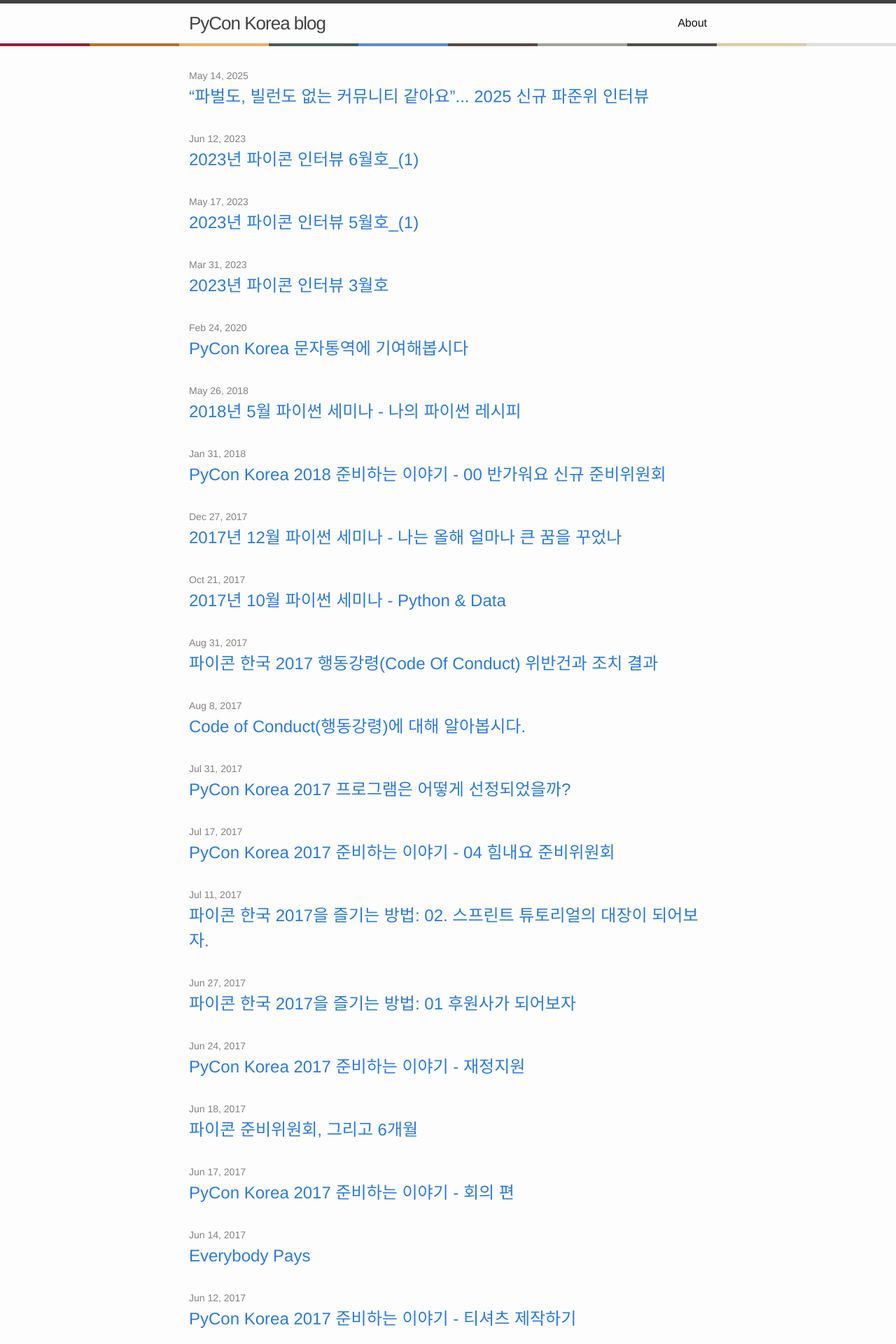
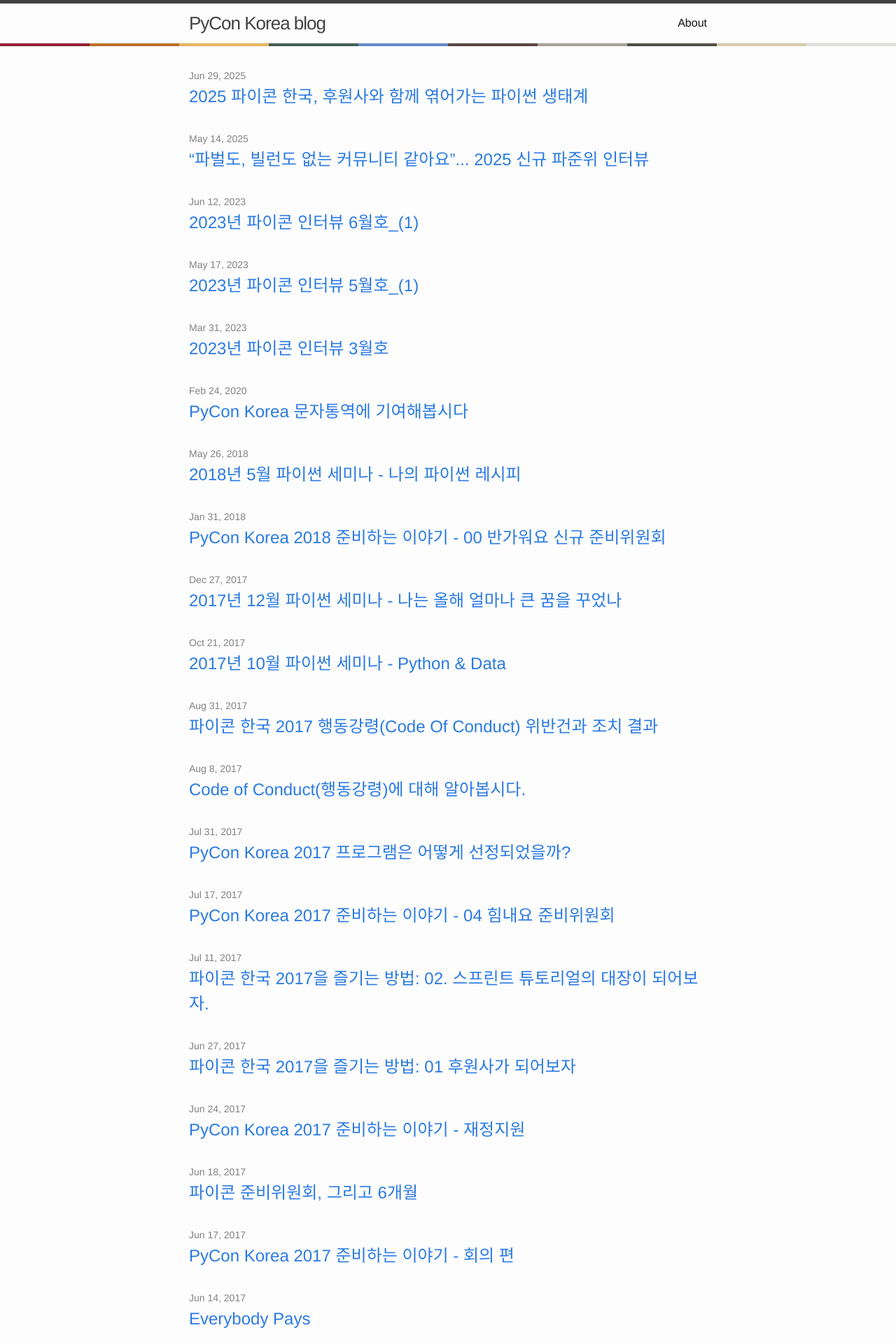
Before and after one commit to pythonkr/blog, a Jekyll site: the page built from index.md, in a window 1280 px wide. Shown: the top 1920 px of the page at 70% size. Built offline with Jekyll 4.4.1, drawn with Linux system fonts in a browser that asks for light colours; some of the changed lines change nothing that is shown.

Commit message:
feat: 2025 파이콘 한국 후원사 설명회

```diff
--- /dev/null
+++ b/_posts/2025/2025-06-29-sponsor.md
@@ -0,0 +1,78 @@
+---
+layout : post
+title : "2025 파이콘 한국, 후원사와 함께 엮어가는 파이썬 생태계"
+author : "주환석"
+---
+
+지난 6월 25일, 모두의연구소 역삼캠퍼스와 온라인 채널을 통해 '파이콘 한국 2025 후원사 설명회'가 있었습니다. 이번 설명회는 단순한 후원 안내를 넘어 파이썬 생태계 발전을 위한 진정한 파트너십을 모색하는 자리였습니다.
+
+![후원사 설명회 사진](/assets/2025/sponsor/001.png){:.img-center}
+
+*▲ 파이콘 한국 2025 후원사 설명회 모습*{:.img-caption}
+
+## 11년째 이어가는 파이썬 커뮤니티의 축제
+
+파이콘 한국이 올해로 11주년을 맞이합니다. 2014년 첫 개최 이후 꾸준히 성장해온 파이콘 한국 2025는 "Weave with Python"이라는 슬로건 아래 **8월 15일부터 17일까지 동국대학교 신공학관**에서 개최될 예정입니다.
+
+"Weave with Python"은 파이썬이 단순한 프로그래밍 언어를 넘어 사람과 기술, 정보와 아이디어를 유기적으로 엮는 도구라는 의미를 담고 있습니다. 특히 11주년을 맞아 숫자 11과 모든 것을 잇는 선(line)의 이미지를 결합해 공동체적 가치를 표현하고 있습니다.
+
+올해 파이콘에는 **500여 명의 참가자**가 예상되며, 이미 20개 기업과 커뮤니티가 후원사로 참여를 확정했습니다.
+
+![후원사 참여 기업](/assets/2025/sponsor/002.png){:.img-center .img-s}
+
+*▲ 2025 파이콘 한국에 참여하는 여러 기업과 커뮤니티*{:.img-caption}
+
+<br/>
+
+## 다각도 브랜드 노출 기회
+
+후원사들은 확정 즉시 파이콘 한국 홈페이지에 로고가 게재되며, 페이스북, X(구 트위터), 링크드인, 인스타그램 등 파이콘 공식 SNS 채널을 통한 홍보도 지원받으실 수 있습니다. 또한 컨퍼런스 현장에서는 대형 현수막과 스탠딩 배너, 참가자 증정품, 후원사 로고 스티커로 진행되는 스티커 투어를 통한 로고 노출 기회를 가져가실 수 있습니다.
+
+키스톤, 다이아몬드, 골드 등급 후원사에게는 특별히 **홍보 영상 송출 기회**가 주어집니다. 세션 쉬는 시간 20분 중 10분간 4개 트랙 스크린에 동시 상영되며, 영상 길이에 따라 최대 10분 상영됩니다.
+
+![파이콘 공식 계정](/assets/2025/sponsor/004.jpg){:.img-center .img-m}
+
+*▲ 세션 중간, 홍보 영상 송출*{:.img-caption}
+
+## 참가자와의 직접적인 소통 창구
+
+**후원사 테이블**을 통해 8월 16일~17일 양일간 참가자들과 직접 소통할 수 있는 기회가 제공됩니다. 등급별로 최대 4개까지 테이블이 제공되며, 티켓 구매 없이도 현장 운영 가능한 인력을 배치할 수 있습니다. 또한 후원사 테이블 방문 및 프로그램 참여 활성화를 위해 스티커투어를 진행할 예정입니다.
+
+키스톤, 다이아몬드 등급 후원사는 최대 40분간 **후원사 세션**을 진행하실 수 있습니다. 파이썬 활용 경험, 성장 여정, 지식 공유 등 다양한 주제로 발표가 가능하며, **오픈 스테이지**를 통해서는 20~30명 수용 가능한 소규모 발표 공간에서 기업 소개, 제품 홍보, 채용 설명, 참여형 이벤트 등을 자유롭게 진행하실 수 있습니다.
+
+점심 시간에는 참가자와 함께 식사를 하며 다양한 주제로 대화할 수 있는 **열린 점심** 프로그램도 운영됩니다.
+
+![열린 점심](/assets/2025/sponsor/006.jpg){:.img-center .img-m}
+
+*▲ 열린 점심*{:.img-caption}
+
+## 기타 지원
+
+모든 후원사에게는 후원 증서와 함께, 주차권이 지원됩니다. 또한 행사 전후 원활한 소통을 위해 슬랙을 통한 핫라인을 운영합니다. 행사 종료 후 2개월 이내에는 참가자 규모, 예산 사용 등의 내용이 담긴 행사 결과 요약을 메일로 공유해드릴 예정입니다.
+
+![후원 증서](/assets/2025/sponsor/005.png){:.img-center .img-m}
+
+*▲ 후원 증서*{:.img-caption}
+
+## 주요 일정과 준비사항 점검
+
+후원사들의 원활한 행사 준비를 위해 몇 가지 중요한 제출 기한이 설정되어 있습니다. 꼭 아래의 타임라인을 확인 부탁드립니다.
+
+- 후원사 세션 연사 이메일은 7월 8일(화)
+- 고화질 로고 및 SNS 홍보용 소개글과 홍보 영상은 7월 25일(금)
+- 티켓 지원 인원 명단은 8월 1일(금)
+- 참가자 증정품은 8월 15일(금) 오전까지 '동국대학교 신공학관'으로 배송
+
+특히 **티셔츠 구매 가능 기간이 7월 20일까지**로 제한되어 있어, 후원사 티켓으로 참가하시는 분들께는 미리 구매하실 수 있도록 안내가 필요합니다.
+
+## 후원 참여 안내
+
+**후원사 모집은 7월 31일(목)까지** 계속됩니다. 더 자세한 후원 안내는 [파이콘 한국 2025 후원사 제안서](https://2025.pycon.kr/sponsor/prospectus)에서 확인하실 수 있으며, 후원 관련 문의는 [sponsor@pycon.kr](mailto:sponsor@pycon.kr)로 해주시면 됩니다.
+
+![후원사 등급표](/assets/2025/sponsor/000.png){:.img-center .img-m}
+
+*▲ 2025 파이콘 한국 후원사 등급표*{:.img-caption}
+
+파이콘 한국 준비위원회는 "2025 파이콘 한국이 'Weave with Python'의 슬로건처럼 파이썬을 매개로 다양한 요소들이 연결되고 어우러지는 특별한 경험이 될 수 있도록, 후원사 여러분과 함께 준비해나가겠습니다.
+
+감사합니다.
--- a/_sass/_post.scss
+++ b/_sass/_post.scss
@@ -1,6 +1,19 @@
 .post {
     img {
         border-radius: 4px;
+    }
+
+    .img-s {
+        max-width: 300px;
+    }
+
+    .img-m {
+        max-width: 460px;
+    }
+
+    .img-center {
+        display: block;
+        margin: 0 auto;
     }
 
     .img-caption {
```
Also changed, not shown: assets/2025/sponsor/000.png (added), assets/2025/sponsor/001.png (added), assets/2025/sponsor/002.png (added), assets/2025/sponsor/003.png (added), assets/2025/sponsor/004.jpg (added), assets/2025/sponsor/006.jpg (added), 1 other file.
